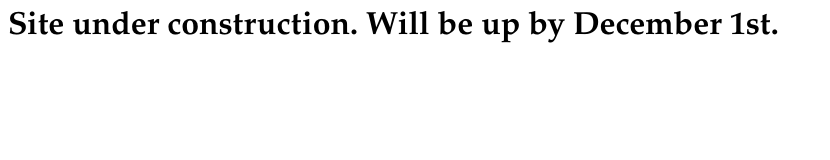
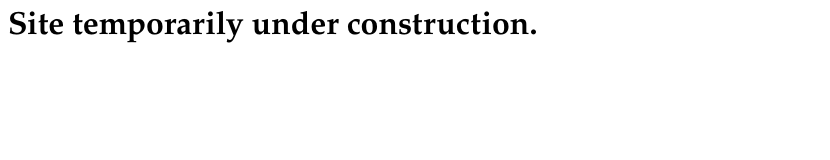
Before and after one commit to WHSVoxPopuli/WHSVoxPopuli.github.io, a plain HTML site: page index.html in a window 1280 px wide. Shown: the whole page, without its empty margins (0-830 px from the left). Drawn offline with Linux system fonts and the light colour scheme.

Commit message:
are u feeling it now mr crabs

```diff
--- a/index.html
+++ b/index.html
@@ -6,6 +6,6 @@
   </head>
 
   <body>
-	<h1 text-align:center;>Site under construction. Will be up by December 1st.</h1>
+	<h1 text-align:center;>Site temporarily under construction. </h1>
   </body>
 </html>
```
